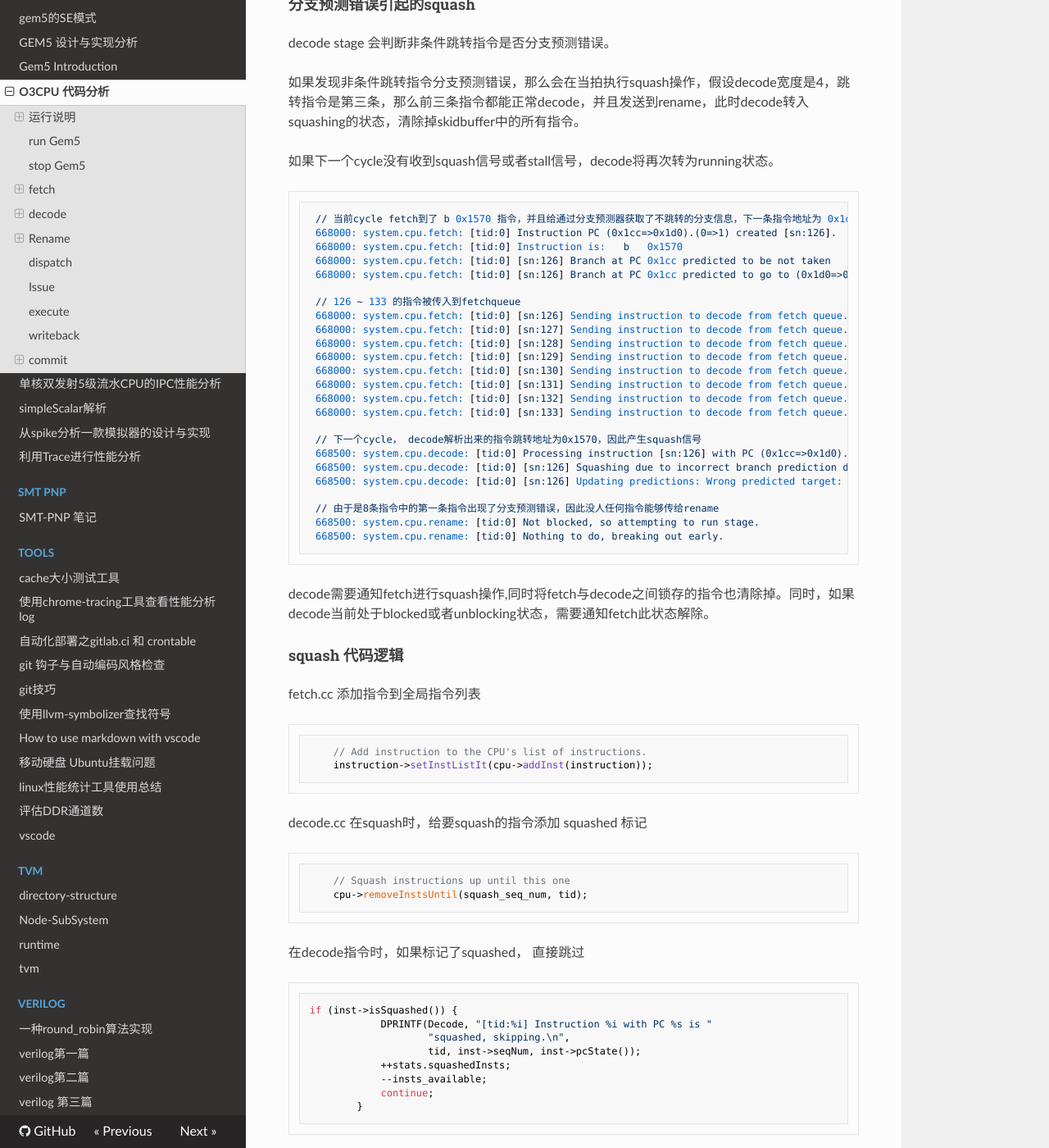
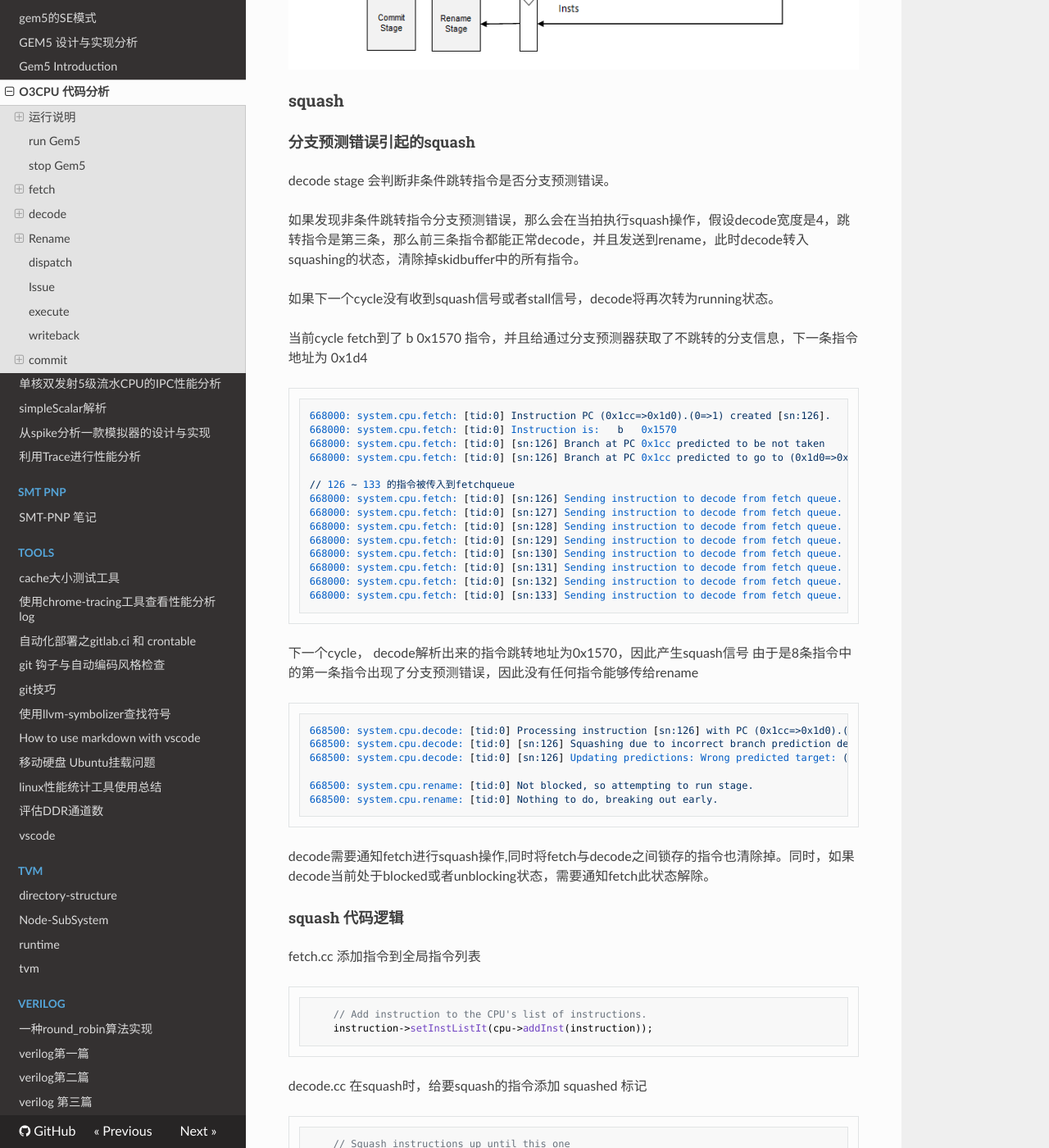
Before and after one commit to chsgcxy/messy_notes, an MkDocs documentation site: the page built from docs/simulator/gem5_o3cpu.md, in a window 1280 px wide and 1400 px high, scrolled down 5297 px. Shown: the whole window at 82% size. Built offline with MkDocs 1.6.1, drawn with Linux system fonts in a browser that asks for light colours; nearby versions of some CDN libraries; some of the changed lines change nothing that is shown; some of the changed text lies outside the part shown.

Commit message:
update gem5 o3pu rename section

````diff
--- a/docs/simulator/gem5_o3cpu.md
+++ b/docs/simulator/gem5_o3cpu.md
@@ -141,7 +141,13 @@
 
 ### quiesce 类指令的处理
 
-wfe,wfi 指令都是quiesce类指令，Gem5不支持新的wfet,wfit指令。
+quiesce类指令：
+
+- wfe
+- wfet(Gem5 不支持)
+- wfi
+- wfit(Gem5 不支持)
+
 以wfi指令举例
 ```
 1376000: system.cpu.fetch: [tid:0] Instruction PC (0x1c4=>0x1c8).(0=>1) created [sn:119].
@@ -195,31 +201,33 @@
 
 如果下一个cycle没有收到squash信号或者stall信号，decode将再次转为running状态。
 
+当前cycle fetch到了 b 0x1570 指令，并且给通过分支预测器获取了不跳转的分支信息，下一条指令地址为 0x1d4
 ```
- // 当前cycle fetch到了 b 0x1570 指令，并且给通过分支预测器获取了不跳转的分支信息，下一条指令地址为 0x1d4
- 668000: system.cpu.fetch: [tid:0] Instruction PC (0x1cc=>0x1d0).(0=>1) created [sn:126].
- 668000: system.cpu.fetch: [tid:0] Instruction is:   b   0x1570
- 668000: system.cpu.fetch: [tid:0] [sn:126] Branch at PC 0x1cc predicted to be not taken
- 668000: system.cpu.fetch: [tid:0] [sn:126] Branch at PC 0x1cc predicted to go to (0x1d0=>0x1d4).(0=>1)
+668000: system.cpu.fetch: [tid:0] Instruction PC (0x1cc=>0x1d0).(0=>1) created [sn:126].
+668000: system.cpu.fetch: [tid:0] Instruction is:   b   0x1570
+668000: system.cpu.fetch: [tid:0] [sn:126] Branch at PC 0x1cc predicted to be not taken
+668000: system.cpu.fetch: [tid:0] [sn:126] Branch at PC 0x1cc predicted to go to (0x1d0=>0x1d4).(0=>1)
 
- // 126 ~ 133 的指令被传入到fetchqueue
- 668000: system.cpu.fetch: [tid:0] [sn:126] Sending instruction to decode from fetch queue. Fetch queue size: 8.
- 668000: system.cpu.fetch: [tid:0] [sn:127] Sending instruction to decode from fetch queue. Fetch queue size: 7.
- 668000: system.cpu.fetch: [tid:0] [sn:128] Sending instruction to decode from fetch queue. Fetch queue size: 6.
- 668000: system.cpu.fetch: [tid:0] [sn:129] Sending instruction to decode from fetch queue. Fetch queue size: 5.
- 668000: system.cpu.fetch: [tid:0] [sn:130] Sending instruction to decode from fetch queue. Fetch queue size: 4.
- 668000: system.cpu.fetch: [tid:0] [sn:131] Sending instruction to decode from fetch queue. Fetch queue size: 3.
- 668000: system.cpu.fetch: [tid:0] [sn:132] Sending instruction to decode from fetch queue. Fetch queue size: 2.
- 668000: system.cpu.fetch: [tid:0] [sn:133] Sending instruction to decode from fetch queue. Fetch queue size: 1.
+// 126 ~ 133 的指令被传入到fetchqueue
+668000: system.cpu.fetch: [tid:0] [sn:126] Sending instruction to decode from fetch queue. Fetch queue size: 8.
+668000: system.cpu.fetch: [tid:0] [sn:127] Sending instruction to decode from fetch queue. Fetch queue size: 7.
+668000: system.cpu.fetch: [tid:0] [sn:128] Sending instruction to decode from fetch queue. Fetch queue size: 6.
+668000: system.cpu.fetch: [tid:0] [sn:129] Sending instruction to decode from fetch queue. Fetch queue size: 5.
+668000: system.cpu.fetch: [tid:0] [sn:130] Sending instruction to decode from fetch queue. Fetch queue size: 4.
+668000: system.cpu.fetch: [tid:0] [sn:131] Sending instruction to decode from fetch queue. Fetch queue size: 3.
+668000: system.cpu.fetch: [tid:0] [sn:132] Sending instruction to decode from fetch queue. Fetch queue size: 2.
+668000: system.cpu.fetch: [tid:0] [sn:133] Sending instruction to decode from fetch queue. Fetch queue size: 1.
+```
 
- // 下一个cycle， decode解析出来的指令跳转地址为0x1570，因此产生squash信号
- 668500: system.cpu.decode: [tid:0] Processing instruction [sn:126] with PC (0x1cc=>0x1d0).(0=>1)
- 668500: system.cpu.decode: [tid:0] [sn:126] Squashing due to incorrect branch prediction detected at decode.
- 668500: system.cpu.decode: [tid:0] [sn:126] Updating predictions: Wrong predicted target: (0x1d0=>0x1d4).(0=>1)    PredPC: (0x1570=>0x1574).(0=>1)
+下一个cycle， decode解析出来的指令跳转地址为0x1570，因此产生squash信号
+由于是8条指令中的第一条指令出现了分支预测错误，因此没有任何指令能够传给rename
+```
+668500: system.cpu.decode: [tid:0] Processing instruction [sn:126] with PC (0x1cc=>0x1d0).(0=>1)
+668500: system.cpu.decode: [tid:0] [sn:126] Squashing due to incorrect branch prediction detected at decode.
+668500: system.cpu.decode: [tid:0] [sn:126] Updating predictions: Wrong predicted target: (0x1d0=>0x1d4).(0=>1)    PredPC: (0x1570=>0x1574).(0=>1)
 
- // 由于是8条指令中的第一条指令出现了分支预测错误，因此没人任何指令能够传给rename
- 668500: system.cpu.rename: [tid:0] Not blocked, so attempting to run stage.
- 668500: system.cpu.rename: [tid:0] Nothing to do, breaking out early.
+668500: system.cpu.rename: [tid:0] Not blocked, so attempting to run stage.
+668500: system.cpu.rename: [tid:0] Nothing to do, breaking out early.
 ```
 
 decode需要通知fetch进行squash操作,同时将fetch与decode之间锁存的指令也清除掉。同时，如果decode当前处于blocked或者unblocking状态，需要通知fetch此状态解除。
@@ -318,6 +326,10 @@
 
 serializeBefore makes the instruction wait in rename until the ROB is empty.
 
+serializeBefore类指令：
+
+- mrs
+
 msr指令引起serializeBefore， msr指令id为34
 ```
  388500: system.cpu.fetch: [tid:0] Instruction is:   msr   sp_el0, x0
@@ -365,6 +377,28 @@
  394500: system.cpu.rename: [tid:0] Trying to unblock.
  394500: system.cpu.rename: [tid:0] Processing instruction [34] with PC (0x84=>0x88).(0=>1).
 ```
+
+### serilizeAfter
+
+serilizeAfter类指令：
+
+- rfe
+- svc
+- hlt
+- smc
+- hvc
+- eret
+- msr
+- wfe
+- wfi
+- mcr
+- setend
+- dsb
+- cps
+- svc
+- hvc
+- smc
+- brk
 
 ---
 
````
